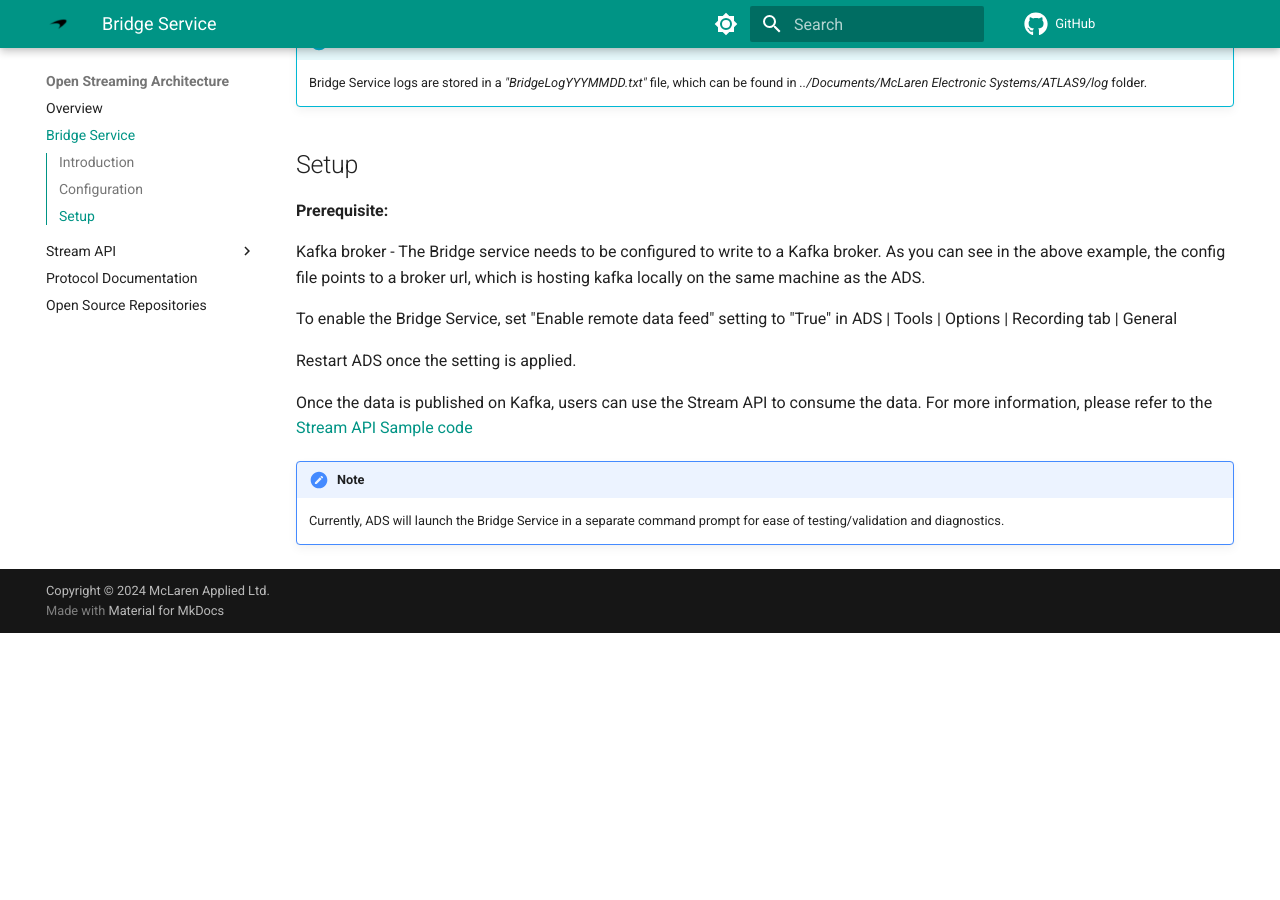
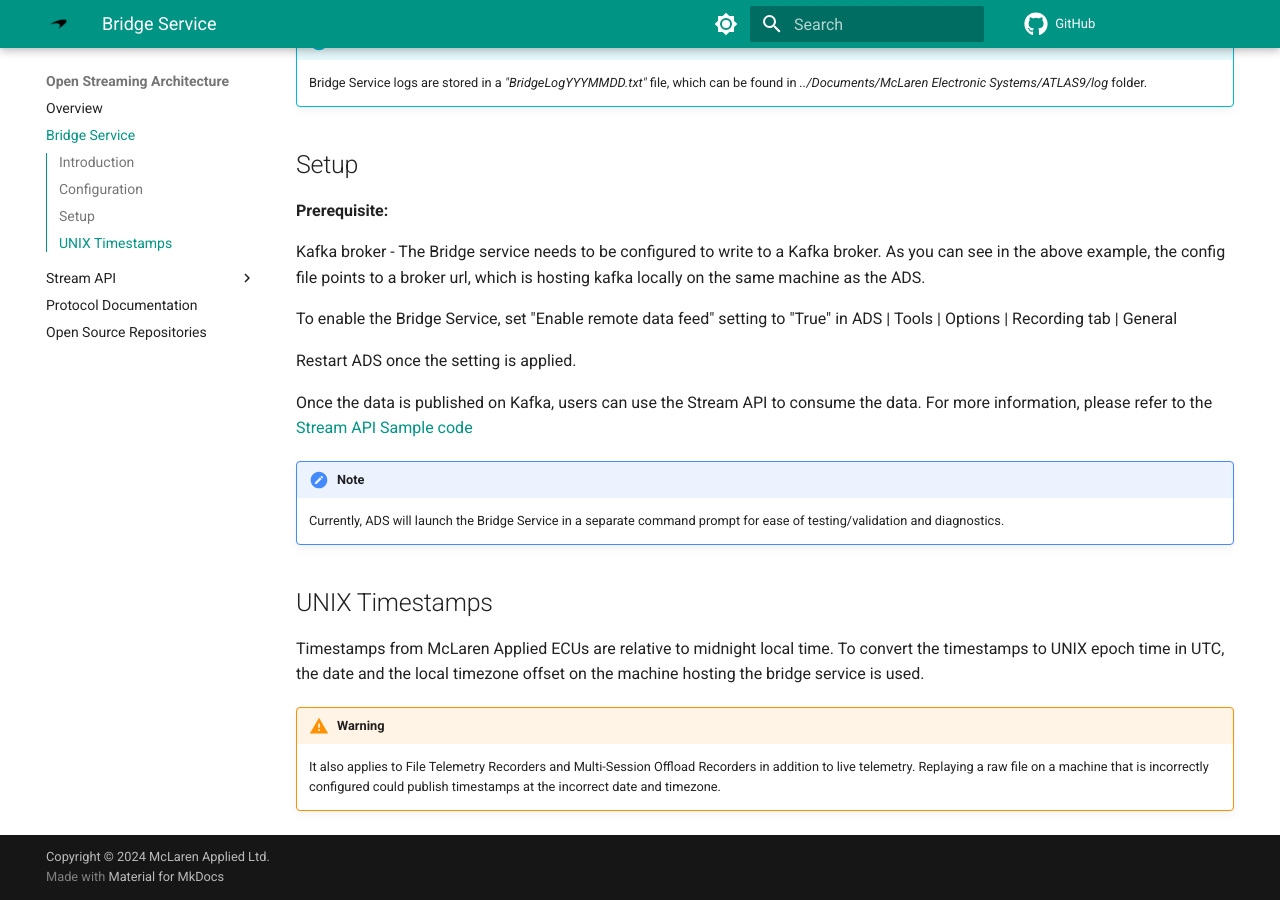
Before and after one commit to mat-docs/SECU4.Site, an MkDocs documentation site: the page built from docs/open_streaming_architecture/bridge_service/index.md, in a window 1280 px wide and 900 px high, scrolled down 1183 px. Built offline with MkDocs 1.6.1 and Material for MkDocs 9.7.7, drawn with Linux system fonts in a browser that asks for light colours; comment, search, counter and statistics services are not loaded; before the commit the page ends 1816 px from its top, so only the background shows below that.

Commit message:
Add documentation about unix timestamps

```diff
--- a/docs/open_streaming_architecture/bridge_service/index.md
+++ b/docs/open_streaming_architecture/bridge_service/index.md
@@ -149,3 +149,13 @@ Once the data is published on Kafka, users can use the Stream API to consume the
 
 !!! note
     Currently, ADS will launch the Bridge Service in a separate command prompt for ease of testing/validation and diagnostics.
+
+## UNIX Timestamps
+
+Timestamps from McLaren Applied ECUs are relative to midnight local time. To convert the timestamps to UNIX epoch time in UTC,
+the date and the local timezone offset on the machine hosting the bridge service is used.
+
+!!! warning
+    It also applies to File Telemetry Recorders and Multi-Session Offload Recorders in addition to live telemetry.
+    Replaying a raw file on a machine that is incorrectly configured could publish timestamps at the incorrect date and
+    timezone.
```
